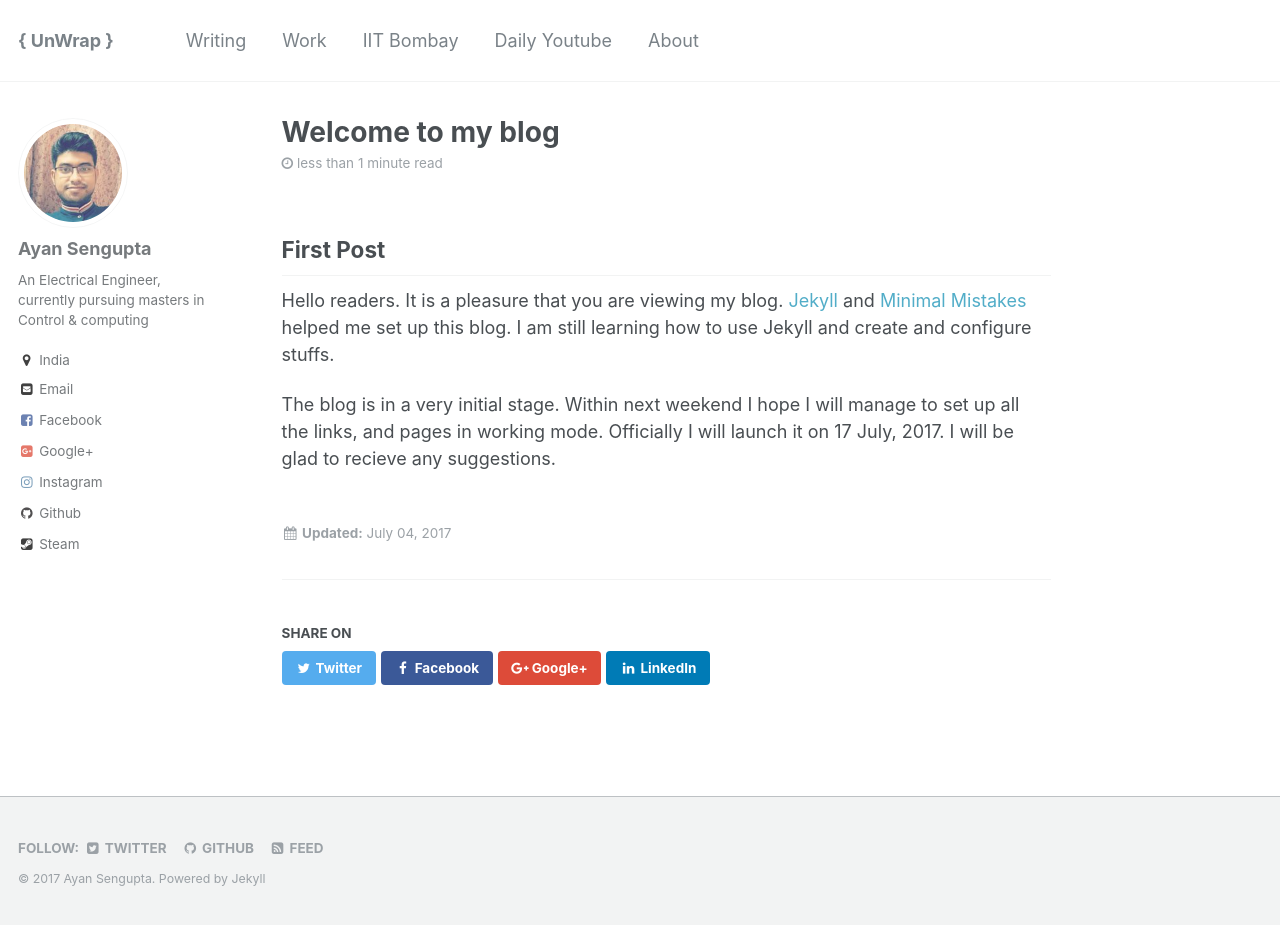
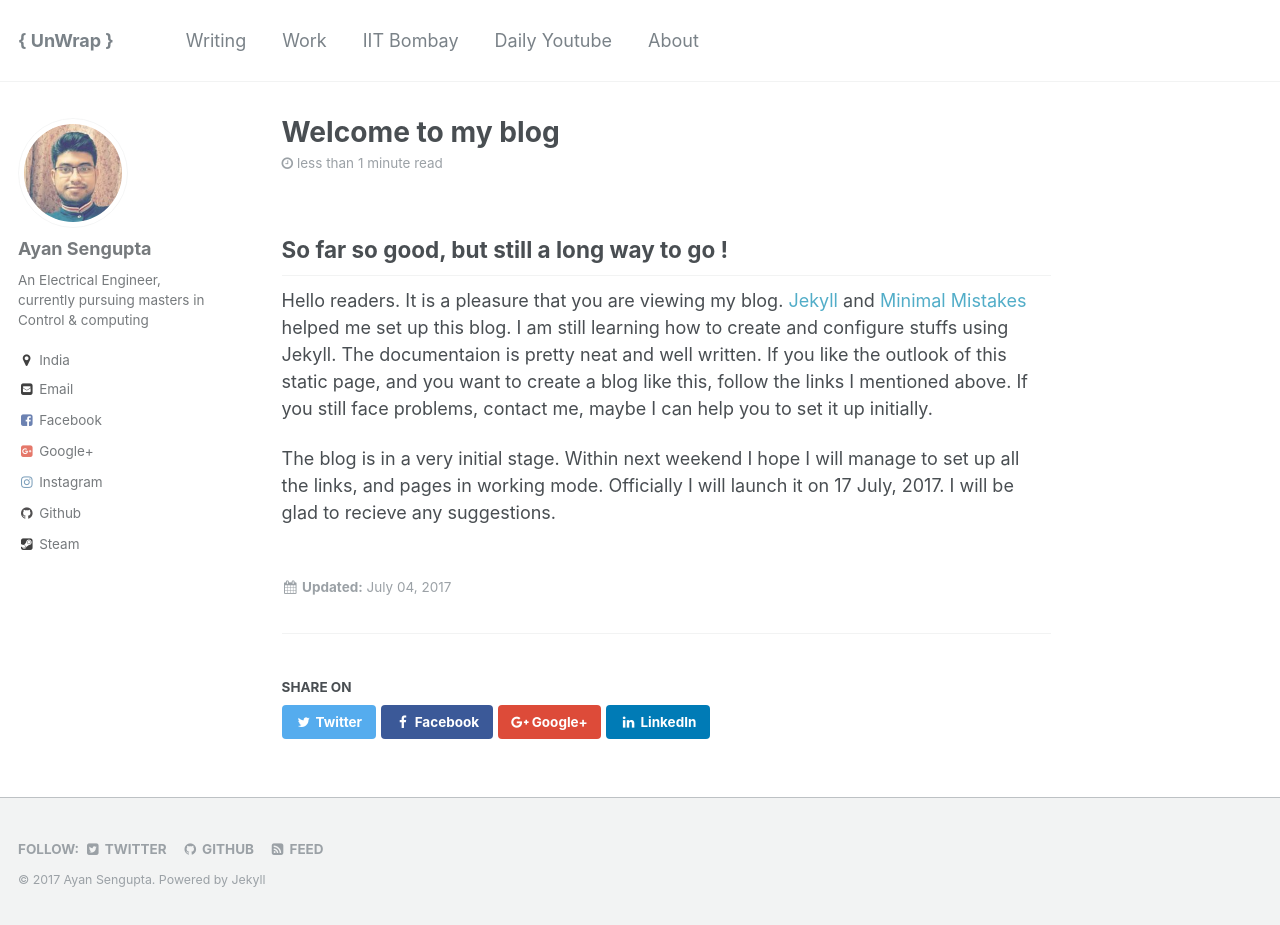
Before and after one commit to ayansengupta17/ayansengupta17.github.io, a Jekyll site: the page built from _posts/2017-07-04-First-Post.md, in a window 1280 px wide and 925 px high. Built offline with Jekyll 4.4.1, drawn with Linux system fonts in a browser that asks for light colours.

Commit message:
final commit

```diff
--- a/_posts/2017-07-04-First-Post.md
+++ b/_posts/2017-07-04-First-Post.md
@@ -5,8 +5,8 @@ author_profile: true
 
 
 
-## First Post
+## So far so good, but still a long way to go !
 
-Hello readers. It is a pleasure that you are viewing my blog. [Jekyll](http://jekyllrb.com/) and [Minimal Mistakes](https://mademistakes.com/work/minimal-mistakes-jekyll-theme/) helped me set up this blog. I am still learning how to use Jekyll and create and configure stuffs.
+Hello readers. It is a pleasure that you are viewing my blog. [Jekyll](http://jekyllrb.com/) and [Minimal Mistakes](https://mademistakes.com/work/minimal-mistakes-jekyll-theme/) helped me set up this blog. I am still learning how to create and configure stuffs using Jekyll. The documentaion is pretty neat and well written. If you like the outlook of this static page, and you want to create a blog like this, follow the links I mentioned above. If you still face problems, contact me, maybe I can help you to set it up initially.
 
 The blog is in a very initial stage. Within next weekend I hope I will manage to set up all the links, and pages in working mode. Officially I will launch it on 17 July, 2017. I will be glad to recieve any suggestions.
```
